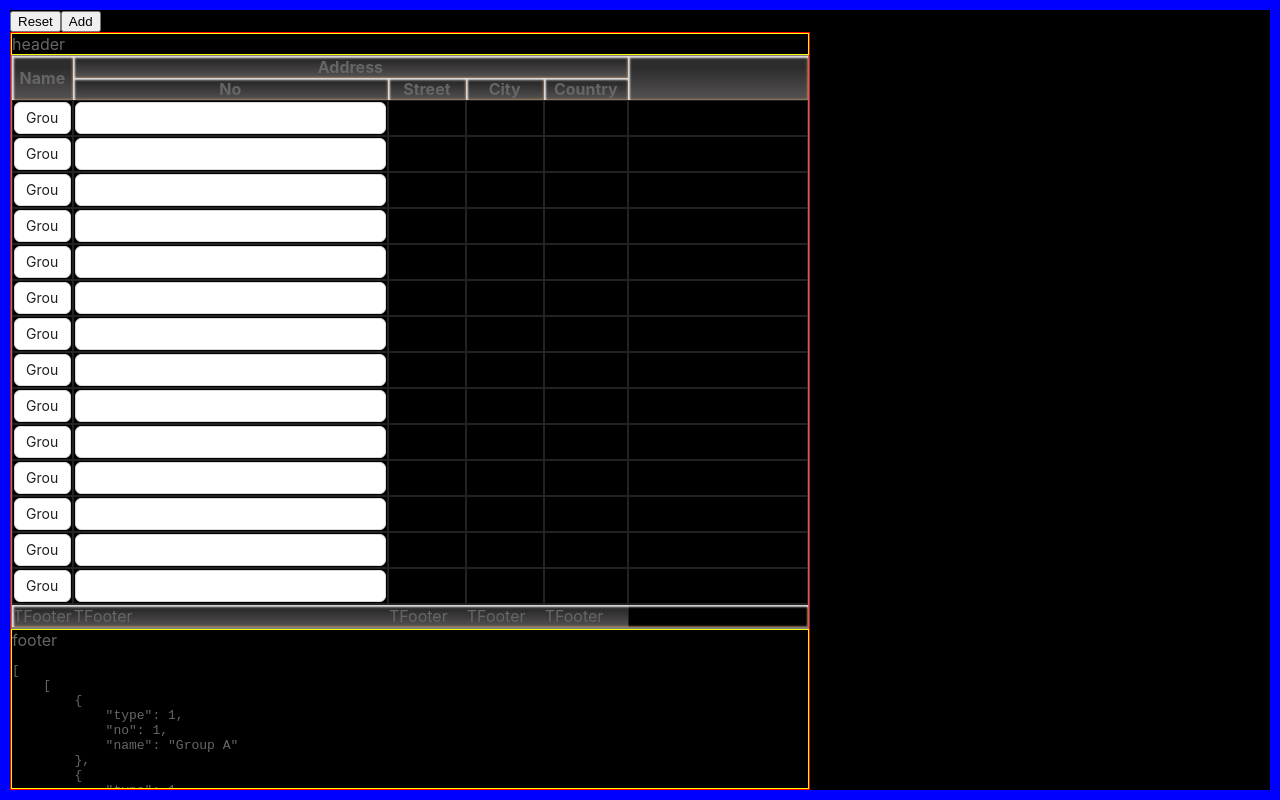
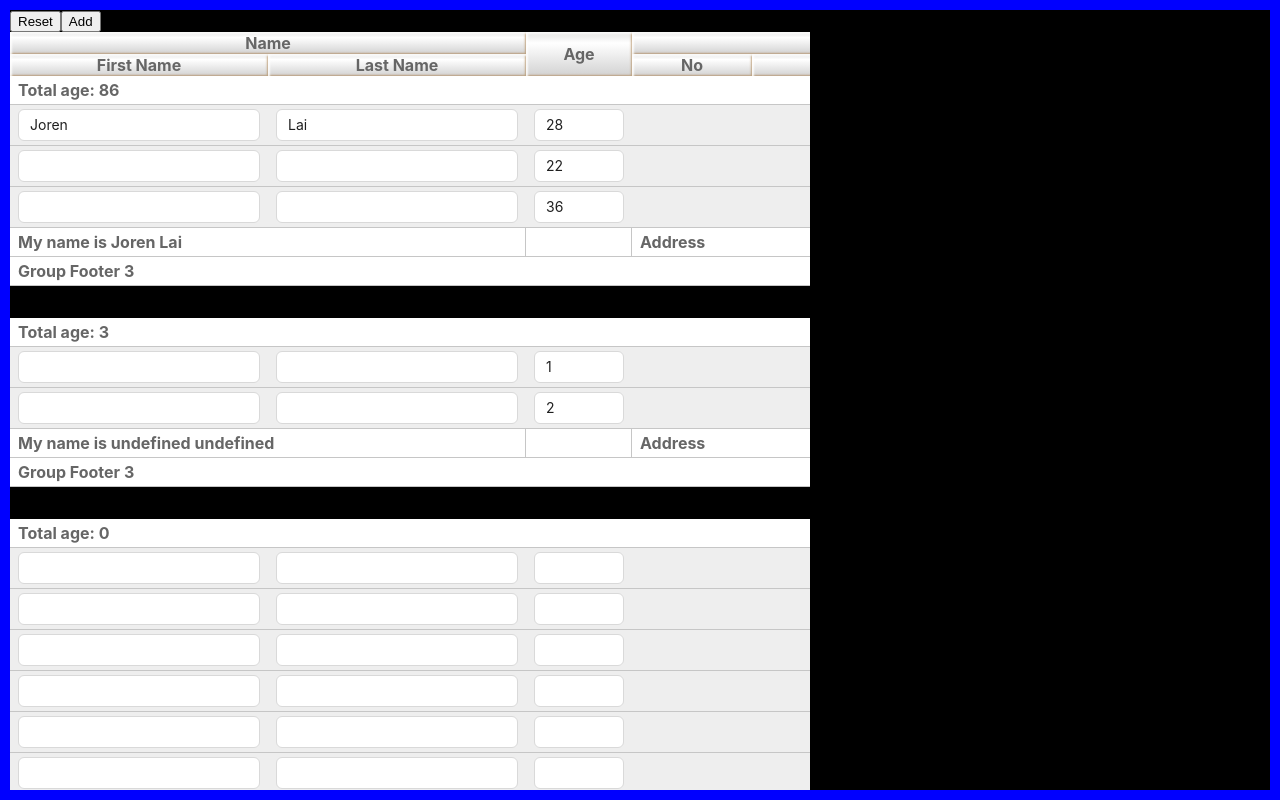
Before and after one commit to jorenlai/jrsymphony, a React (Create React App) app: page /table in a window 1280 px wide. Built offline with nearby package versions, Linux system fonts and the light colour scheme.

Commit message:
Header, footer group

```diff
--- a/public/api/groupList.json
+++ b/public/api/groupList.json
@@ -2,6 +2,7 @@
     [
         {"type":1,"no":1,"name":"Group A"}
         ,{"type":1,"no":1,"name":"Group A1"}
+        ,{"type":1,"no":1,"name":"Group A2"}
     ]
     ,[
         {"type":1,"no":1,"name":"Group C"}
--- a/public/api/list.json
+++ b/public/api/list.json
@@ -1,8 +1,8 @@
 [
     {
-        "name":"Joren"
+        "name":"Joren","age":28
 
     }
-    ,{"name":"John","label":"A"}
+    ,{"name":"John","label":"A","age":48}
 
 ]
--- /dev/null
+++ b/public/api/mapGroupList.json
@@ -0,0 +1,35 @@
+{
+    "dataList":[
+        [
+            {"type":1,"no":1,"name":"Group A","age":28
+                ,"fullName":{
+                    "firstName":"Joren"
+                    ,"lastName":"Lai"
+                }
+            }
+            ,{"type":1,"no":1,"name":"Group A1","age":22}
+            ,{"type":1,"no":1,"name":"Group A2","age":36}
+        ]
+        ,[
+            {"type":1,"no":1,"name":"Group C","age":1}
+            ,{"type":1,"no":1,"name":"Group C1","age":2}
+        ]
+        ,[
+            {"type":2,"no":1,"name":"Group B"}
+            ,{"type":2,"no":1,"name":"Group B"}
+            ,{"type":2,"no":1,"name":"Group B"}
+            ,{"type":2,"no":1,"name":"Group B"}
+            ,{"type":2,"no":1,"name":"Group B"}
+            ,{"type":2,"no":1,"name":"Group B"}
+            ,{"type":2,"no":1,"name":"Group B"}
+            ,{"type":2,"no":1,"name":"Group B"}
+            ,{"type":2,"no":1,"name":"Group B"}
+            ,{"type":2,"no":1,"name":"Group B"}
+            ,{"type":2,"no":1,"name":"Group B"}
+            ,{"type":2,"no":1,"name":"Group B"}
+            ,{"type":2,"no":1,"name":"Group B"}
+            ,{"type":2,"no":1,"name":"Group B"}
+        ]
+    ]
+    ,"id":"SD3584739"
+}
--- a/src/App.js
+++ b/src/App.js
@@ -13,6 +13,7 @@ import { Input, InputNumber, Select } from 'antd';
 import JRCrud from './jrs/JRCrud';
 import JRTable2 from './jrs/JRTable2';
 import JRTable from './jrs/JRTable';
+import JValue from './jrs/JValue';
 
 const StyledApp = styled.div`
     html,*,*:before,*:after {
@@ -313,7 +314,7 @@ function AppTable() {
 			ref={ref1}
 
 			get={{
-				url:'api/groupList.json'
+				url:'api/mapGroupList.json'
 				// url:'api/list.json'
 				,autoRun:true
 			}}
@@ -322,38 +323,91 @@ function AppTable() {
 					{name:'Joren'}
 				]
 			}}
-			// dataSourceName={'items'}
-			dataGroupName={'dataGroup'}
+			dataSourceName={'dataList'}
+			// dataGroupName={'dataGroup'}
+			XXXonClick={function(props){
+				po('this',this)
+				po('value',this.getValue())
+				po('dataSource',this.getDataSource())
+				alert(JSON.stringify(props))
+			}}
+			groupHeader={[
+				{
+					label:'Group Header',colSpan:7
+					,render({groupData,groupIndex}){
+						const totalAge=groupData?.reduce((acc,record)=>{
+							return acc+=record.age ?? 0
+						},0)
+						po('thisooooo',this,groupData)
+						po('groupData',groupData)
+						return `Total age: ${totalAge}`
+					}
+				}
+			]}
+			groupFooter={[
+				[
+					{label:'Name',colSpan:2
+						,render({groupData}){
+							return `My name is ${groupData?.[0]?.fullName?.firstName} ${groupData?.[0]?.fullName?.lastName}  `
+						}
+					}
+					,{}
+					,{label:'Address',colSpan:4}
+				]
+				,[
+					{label:'Group Footer 3',colSpan:7}
+				]
+			]}
 			columns={[
-				{name:'name',label:'Name',type:JRInput
-				// 	,columns:[
-				// 		{name:'firstName',label:'First Name'}
-				// 		,{name:'lastName',label:'Last Name'}
-				// 	]
+				{name:'fullName',label:'Name'//,type:JValue
+					// ,render({index,groupIndex},b,c){
+					// 	return `'Render' ${groupIndex} ${index}`
+					// }
+					// ,width:'100px'
+					,columns:[
+						{name:'firstName',label:'First Name',type:JRInput}
+						,{name:'lastName',label:'Last Name',type:JRInput}
+					]
 				}
 				// ,{name:'gender',label:'Gender'}
 				// ,{name:'age',label:'Age'}
 				// ,
+				,{name:'age',label:'Age',type:InputNumber
+					,onClick(e){
+						// alert('ccc')
+						e.preventDefault()
+						e.stopPropagation()
+					}
+				}
 				,{
 					name:'address',label:'Address'
 					,columns:[
 						{name:'addresses'//,label:'Address'
 							,columns:[
 								{name:'no',label:'No'
-									,type:JRInput
+									,width:'120px'
+									,Xtype:JRInput
 								}
-								,{name:'street',label:'Street',Xtype:JRInput}
+								,{name:'street',label:'Street'
+									,width:'180px'
+									,Xtype:JRInput
+								}
 							]
 						}
-						,{name:'city',label:'City',Xtype:JRInput}
+						,{name:'city',label:'City'
+							,width:'180px'
+							,Xtype:JRInput
+						}
 						,{name:'country',label:'Country'
+							,width:'140px'
 							,Xtype:JRInput
+
 						}
 					]
 				}
-				,{
-						width:'180px'
-				}
+				// ,{
+				// 		// width:'100%'
+				// }
 				// ,{name:'1',label:'1'
 				// 	,columns:[
 				// 		{name:'11',label:'1 1'}
--- /dev/null
+++ b/src/jrs/JRTable/StyledJRTable.jsx
@@ -0,0 +1,83 @@
+import styled from "styled-components";
+
+export const StyledJRTable=styled.div`
+    color:#666666;
+    display:flex;
+    overflow: hidden;
+    flex-direction: column;
+
+    header,footer{
+        border:1px solid yellow;
+        flex-basis:100px;
+    }
+    footer{
+        XXheight:200px;
+        overflow: overlay;
+    }
+    >main{
+        overflow: overlay;
+        flex:1;
+    }
+    >div{
+        Xborder:1px solid gray;
+        flex:1;
+    }
+    table{
+
+        tbody{
+            tr{
+                background:#eeeeee;
+                td{
+                    border-bottom: 1px solid #c6c6c6;
+                    color:#666666;
+                    height:30px;
+                    padding: 4px 8px;
+                }
+            }
+
+            tr.jr-group-header
+            ,tr.jr-group-footer{
+                text-align:left;
+                background:#fff;
+
+                th{
+                    border-bottom: 1px solid #c6c6c6;
+                    border-right: 1px solid #c6c6c6;
+                    padding: 4px 8px;
+                }
+            }
+        }
+
+
+        XXtable-layout: fixed;
+        min-width:100%;
+        width: max-content;
+
+        border-spacing: 0;
+        XXborder:1px solid gray;
+
+        thead{
+            position: sticky;
+            top: 0;
+
+            XXborder-right:1px solid red;
+            th{
+
+                background: linear-gradient(180deg, rgba(227, 227, 226, 1) 0%, rgba(255, 255, 255, 1) 25%, rgba(210, 210, 210, 1) 100%);
+                box-shadow: 2px 2px 2px 0 #ffffffd6 inset, -1px -1px 2px 0px #b28d60bf inset;
+                color: #666666;
+            }
+        }
+
+        tfoot{
+            position: sticky;
+            bottom: 0;
+
+            background: linear-gradient(180deg, rgb(46 46 45) 0%, rgb(45 44 44) 25%, rgb(85 82 82) 100%);
+            box-shadow: 2px 2px 2px 0 #ffffffd6 inset, -1px -1px 2px 0px #b28d60bf inset;
+            color: #666666;
+        }
+
+
+    }
+`
--- a/src/jrs/JRTable/TBodies.jsx
+++ b/src/jrs/JRTable/TBodies.jsx
@@ -14,17 +14,46 @@ const Separator=({length,children})=>{
     </StyledSeparator>
 }
 
-const GroupFooterTr=styled.tr`
-    background: #111111;
-    th{
-        border:1px solid #222222;
-        text-align: left;
-    }
-`
-const GroupFooter=({leafColumns,dataGroup:_dataGroup,bodyIndex})=>{
-    return <GroupFooterTr>
-        <th colSpan={leafColumns.length}>Group Footer {bodyIndex}</th>
-    </GroupFooterTr>
+////////////////////////////////////////////////////////////////////////////
+
+
+const Ths=({table,groupData,groupIndex,deep,rowColumn,rowIndex})=>{
+    return rowColumn?.map(({type,render,...column},colIndex)=>{
+        let content
+        if(type){
+            content='type'
+        }else if(render){
+
+            content=render?.bind(table)({groupData,groupIndex,ths:111})
+        }else{
+            content=column.label
+        }
+
+        return <th key={colIndex}
+            colSpan={column.colSpan}
+            rowSpan={column.isLeaf&&(deep>rowIndex)?deep-rowIndex+1:null}
+        >
+            {content}
+        </th>
+    })
+}
+
+const GroupColumns=({table,columns:_columns,trClassName,groupData,tbodyIndex})=>{
+    const columns=Array.isArray(_columns?.[0])
+        ?_columns
+        :[_columns]
+    return columns?.map((rowColumn,rowIndex)=>{
+        return <tr className={trClassName} key={rowIndex}>
+            <Ths
+                table={table}
+                groupData={groupData}
+                groupIndex={tbodyIndex}
+                deep={columns.length-1}
+                rowColumn={rowColumn}
+                rowIndex={rowIndex}
+            />
+        </tr>
+    })
 }
 
 const GroupHeaderTr=styled.tr`
@@ -37,27 +66,50 @@ const GroupHeaderTr=styled.tr`
         border:1px solid #222222;
     }
 `
-const GroupHeader=({leafColumns,dataGroup:_dataGroup,bodyIndex})=>{
-    return <GroupHeaderTr>
-        <th colSpan={leafColumns.length}>GroupHeader {bodyIndex}</th>
-    </GroupHeaderTr>
+const GroupHeader=(props)=>{
+    return <GroupColumns
+        trClassName={'jr-group-header'}
+        {...props}
+    />
 }
-const Td=({column:_column,record,tdIndex,table})=>{
+
+const GroupFooterTr=styled.tr`
+    background: #111111;
+    th{
+        border:1px solid #222222;
+        text-align: left;
+    }
+`
+const GroupFooter=(props)=>{
+    return <GroupColumns
+        trClassName={'jr-group-footer'}
+        {...props}
+    />
+}
+
+
+
+////////////////////////////////////////////////////////////////////////////
+const Td=({column:_column,record,tbodyIndex,trIndex,tdIndex,table})=>{
     let content
-    const {type,...column}=_column
+    const {type,render,...column}=_column
     const onChange=(inputValue)=>{
         const targetValue=inputValue?.target?.value ?? inputValue
-        // po('onchange',targetValue)
         column.setValue(record,targetValue)
         table.setValue(table.getValue())
 
     }
+    render?.bind(table)
     if(type){
         content=React.createElement(type,{
             onChange
             ,value:column.getValue(record)
+            ,render
+
             ,...column
         })
+    }else if(render){
+        content=render({index:trIndex,groupIndex:tbodyIndex})
     }else{
         content=column.getValue(record)
     }
@@ -65,44 +117,84 @@ const Td=({column:_column,record,tdIndex,table})=>{
         {content}
     </td>
 }
-const Tds=({leafColumns,record,table})=>{
+const Tds=({leafColumns,record,table,tbodyIndex,trIndex})=>{
     return leafColumns?.map((column,tdIndex)=>{
-        return <Td column={column} record={record} tdIndex={tdIndex} table={table} key={tdIndex}/>
+        return <Td column={column} key={tdIndex}
+            record={record}
+            table={table}
+            tbodyIndex={tbodyIndex}
+            trIndex={trIndex}
+            tdIndex={tdIndex}
+        />
     })
 }
+////////////////////////////////////////////////////////////////////////////
 
 
-const TBody=({dataSource,leafColumns,table,bodyIndex})=>{
-    const dataGroup=dataSource[bodyIndex]
+const TBody=({groupData,dataSource,groupHeader,leafColumns,groupFooter,table,tbodyIndex})=>{
+    // const dataGroup=dataSource[tbodyIndex]
+
+    const neededProps={table,tbodyIndex}
     return <tbody>
-        {/* <GroupHeader leafColumns={leafColumns} dataGroup={dataGroup} bodyIndex={bodyIndex}/> */}
+        <GroupHeader
+            groupData={groupData}
+            columns={groupHeader}
+            {...neededProps}
+            // leafColumns={leafColumns}
+            // dataGroup={dataGroup}
+        />
         {
-            dataGroup?.map((record,trIndex)=>{
-                return <tr key={trIndex}>
-                    <Tds record={record} leafColumns={leafColumns} table={table}/>
+            groupData?.map((record,trIndex)=>{
+                const onClick=table.props.onClick?.bind(table)
+                return <tr key={trIndex}
+                    onClick={()=>{
+                        onClick?.({record,index:trIndex,groupIndex:tbodyIndex})
+                    }}
+                >
+                    <Tds
+                        record={record}
+                        trIndex={trIndex}
+
+                        {...neededProps}
+                        leafColumns={leafColumns}
+                    />
                 </tr>
             })
         }
-        {/* <GroupFooter leafColumns={leafColumns} dataGroup={dataGroup} bodyIndex={bodyIndex}/> */}
-        {/* {dataSource.length > (bodyIndex+1) && <Separator length={leafColumns.length}></Separator>} */}
+        <GroupFooter
+            groupData={groupData}
+            columns={groupFooter}
+            {...neededProps}
+        />
+        {/* <GroupFooter columns={groupHeader}
+            leafColumns={leafColumns} dataGroup={dataGroup} tbodyIndex={tbodyIndex}
+        /> */}
+
     </tbody>
 }
 
-export const TBodies=({leafColumns,dataSource:_dataSource,table})=>{
+export const TBodies=({groupHeader,leafColumns,groupFooter,dataSource:_dataSource,table})=>{
     const isGroupDataType=Array.isArray(_dataSource?.[0])
 
     const dataSource=isGroupDataType
         ?_dataSource
         :[_dataSource]
 
-    return dataSource?.map((dataGroup,bodyIndex,c)=>{
-        return <TBody
-            dataSource={dataSource}
-            dataGroup={dataGroup}
-            key={`tbody${bodyIndex}`}
-            leafColumns={leafColumns}
-            table={table}
-            bodyIndex={bodyIndex}
-        />
+    return dataSource?.map((groupData,tbodyIndex,c)=>{
+        return <>
+            <TBody
+                key={`tbody${tbodyIndex}`}
+                table={table}
+                dataSource={dataSource}
+                dataGroup={groupData}
+                groupData={groupData}
+                tbodyIndex={tbodyIndex}
+
+                groupHeader={groupHeader}
+                leafColumns={leafColumns}
+                groupFooter={groupFooter}
+            />
+            {dataSource.length > (tbodyIndex+1) && <Separator length={leafColumns.length}></Separator>}
+        </>
     })
 }
--- a/src/jrs/JRTable/THead.jsx
+++ b/src/jrs/JRTable/THead.jsx
@@ -4,8 +4,12 @@ import { po } from "../JRUtils"
 const Colgroup=({leafColumns})=>{
     return <colgroup>
     {
-        leafColumns?.map((column,index)=>{
-            return <col style={{width:`${column.width===undefined?50*index:column.width}`}}></col>
+        leafColumns?.map((_column,index)=>{
+            const {width,...column}=_column
+            const style={
+                width
+            }
+            return <col style={style} key={index}></col>
         })
     }
     </colgroup>
@@ -20,7 +24,17 @@ const Ths=({deep,rowColumn,rowIndex})=>{
             {column.label}
         </th>
     })
+}
 
+export const HeadTrs=({columns:_columns,trClassName})=>{
+    const columns=Array.isArray(_columns?.[0])
+        ?_columns
+        :[_columns]
+    return columns?.map((rowColumn,rowIndex)=>{
+        return <tr className={trClassName} key={rowIndex}>
+            <Ths deep={columns.length-1} rowColumn={rowColumn} rowIndex={rowIndex}/>
+        </tr>
+    })
 }
 
 export const THead=({columns,leafColumns})=>{
@@ -31,7 +45,7 @@ export const THead=({columns,leafColumns})=>{
     })
     return <>
         <thead>
-            {trs}
+            <HeadTrs columns={columns}/>
         </thead>
         <Colgroup leafColumns={leafColumns}/>
     </>
--- a/src/jrs/JRTable/index.jsx
+++ b/src/jrs/JRTable/index.jsx
@@ -4,6 +4,7 @@ import JRSubmit from "../JRSubmit";
 import { po } from "../JRUtils";
 import { THead } from "./THead";
 import { TBodies } from "./TBodies";
+import { StyledJRTable } from "./StyledJRTable";
 
 const getMapObject=(map,names)=>{
     const name=names.shift(names)
@@ -28,63 +29,6 @@ const setMapObject=(map,names,value)=>{
     }
 }
 
-const StyledJRTable=styled.div`
-    color:#666666;
-    display:flex;
-    flex-direction: column;
-    border:1px solid red;
-
-    header,footer{
-        border:1px solid yellow;
-    }
-    footer{
-        height:200px;
-        overflow: overlay;
-    }
-    >div{
-        border:1px solid gray;
-        flex:1;
-    }
-    >main{
-        overflow: overlay;
-        Xborder:5px solid white;
-    }
-    table{
-        border-spacing: 0;
-        min-width:100%;
-        width: max-content;
-        border:1px solid gray;
-
-        thead{
-            position: sticky;
-            top: 0;
-
-            XXborder-right:1px solid red;
-            th{
-                color: #666666;
-                background: linear-gradient(180deg, rgb(46 46 45) 0%, rgb(45 44 44) 25%, rgb(85 82 82) 100%);
-                box-shadow: 2px 2px 2px 0 #ffffffd6 inset, -1px -1px 2px 0px #b28d60bf inset;
-
-            }
-        }
-
-        tfoot{
-            position: sticky;
-            bottom: 0;
-
-            background: linear-gradient(180deg, rgb(46 46 45) 0%, rgb(45 44 44) 25%, rgb(85 82 82) 100%);
-            box-shadow: 2px 2px 2px 0 #ffffffd6 inset, -1px -1px 2px 0px #b28d60bf inset;
-            color: #666666;
-        }
-
-        tbody{
-            td{
-                border:1px solid #222222;
-                color:#666666;
-            }
-        }
-    }
-`
 const columnsConfig={
     columns:[
         [
@@ -147,7 +91,6 @@ export default class JRTable extends JRSubmit {
 
             if(_names?.length>1){
                 column.setValue=function(record,value){
-                    po('setValue 1111111111111111111111111111')
                     try{
                         po('try')
                         getMapObject(record,[..._names])[column.name]=value
@@ -233,7 +176,7 @@ export default class JRTable extends JRSubmit {
             className={`${this.props.className??''} jr-table`}
             style={this.props.style}
         >
-            <header>header</header>
+            {/* <header>header</header> */}
             <main>
                 <table className={'jr-table-table'}>
                     <TBodies
@@ -241,8 +184,11 @@ export default class JRTable extends JRSubmit {
                         dataSource={this.getDataSource()}
                         table={this}
                         isGroup={true}
+
+                        groupHeader={this.props.groupHeader}
+                        groupFooter={this.props.groupFooter}
                     />
-                    <tfoot>
+                    {/* <tfoot>
                         <tr>
                             <td>TFooter</td>
                             <td>TFooter</td>
@@ -250,7 +196,7 @@ export default class JRTable extends JRSubmit {
                             <td>TFooter</td>
                             <td>TFooter</td>
                         </tr>
-                    </tfoot>
+                    </tfoot> */}
                     <THead
                         columns={this.state.columns}
                         leafColumns={this.state.leafColumns}
@@ -258,11 +204,11 @@ export default class JRTable extends JRSubmit {
                     />
                 </table>
             </main>
-            <div></div>
-            <footer>footer
+            {this.getDataSource()==null && <div>沒有資料</div>}
+            {/* <footer>footer
                 <pre>{JSON.stringify(this.getValue(),4,4)}</pre>
-                {/* <pre>{JSON.stringify(this.state.leafColumns,null,4)}</pre> */}
-            </footer>
+                <pre>{JSON.stringify(this.state.leafColumns,null,4)}</pre>
+            </footer> */}
         </StyledJRTable>
     }
 }
--- /dev/null
+++ b/src/jrs/JValue.jsx
@@ -0,0 +1,32 @@
+import styled from "styled-components"
+// import { po } from "./Util"
+
+
+const StyleJValue=styled.div`
+    background: #efefef;
+    border-width: 1px;
+    border-style: solid;
+    border-color: #d9d9d9;
+
+    box-sizing: border-box;
+    margin: 0;
+    padding: 3px 11px;
+    color: rgba(0, 0, 0, 0.88);
+    font-size: 14px;
+    line-height: 1.5714285714285714;
+    list-style: none;
+    font-family: -apple-system, BlinkMacSystemFont, 'Segoe UI', Roboto, 'Helvetica Neue', Arial, 'Noto Sans', sans-serif, 'Apple Color Emoji', 'Segoe UI Emoji', 'Segoe UI Symbol', 'Noto Color Emoji';
+    position: relative;
+    display: inline-block;
+    width: 100%;
+    min-width: 0;
+    border-radius: 6px;
+    transition: all 0.2s;
+    min-height:30px;
+`
+export default function JValue({value,record,menu,render,style,align='align',...param}){
+    const _value=render?.({value,record}) ?? value
+    return <StyleJValue style={{textAlign:align,...style}}>
+        {_value}
+    </StyleJValue>
+}
```
